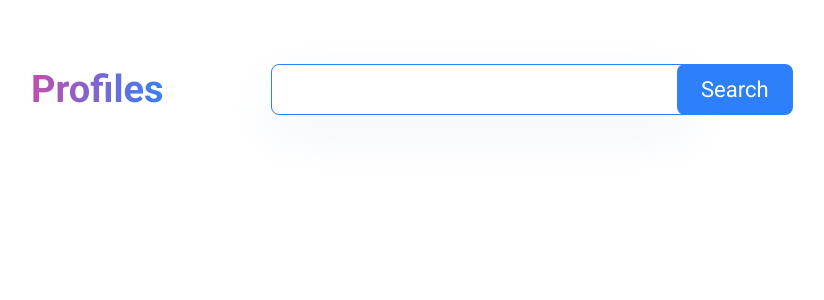
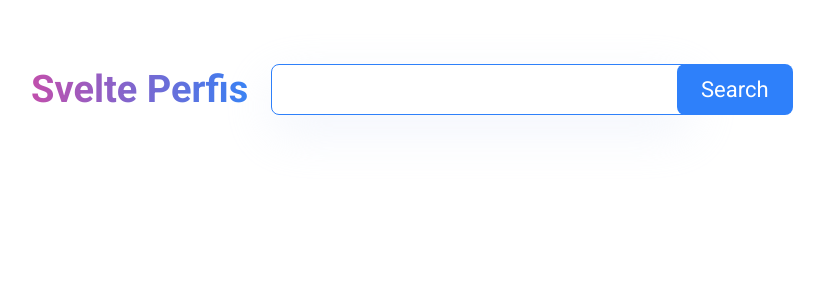
Before and after one commit to pedrohgoncalvess/learning-svelte, a Svelte app: page / in a window 1280 px wide. Shown: the top 300 px of the page, without its empty margins (209-1033 px from the left). Built offline with nearby package versions, Linux system fonts and the light colour scheme.

Commit message:
fix: title colors

```diff
--- a/src/components/Title.svelte
+++ b/src/components/Title.svelte
@@ -1,4 +1,4 @@
-<h1 class="title">Profiles</h1>
+<h1 class="title">Svelte Perfis</h1>
 
 <style>
     .title {
```
